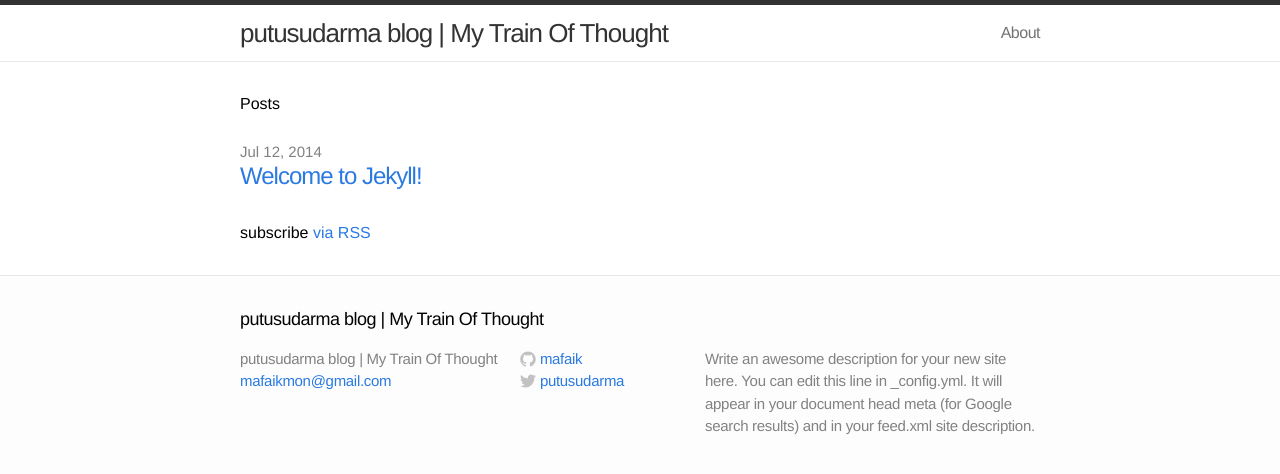
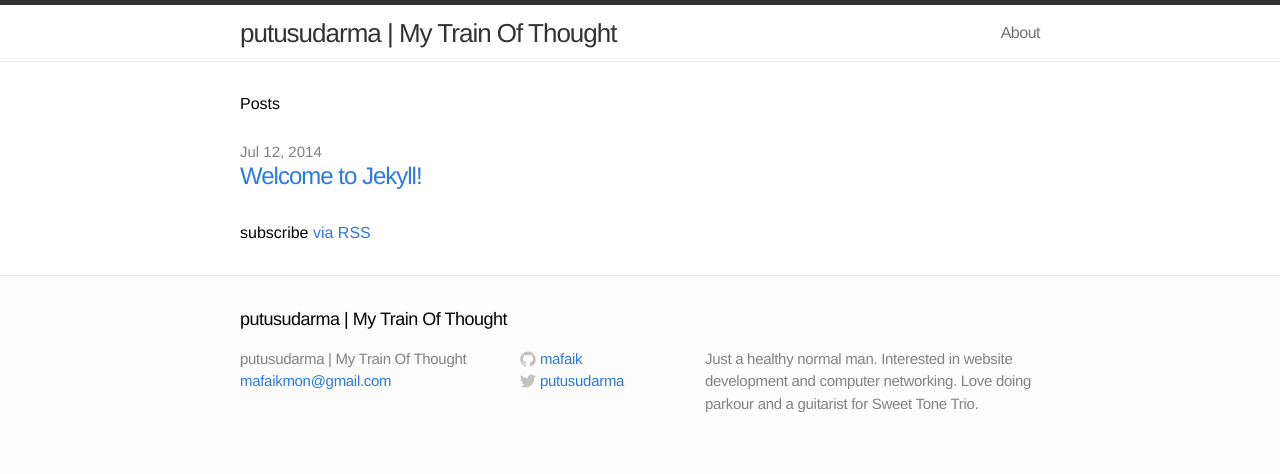
Before and after one commit to mafaik/mafaik.github.io, a Jekyll site: the page built from index.html, in a window 1280 px wide. Shown: the top 474 px of the page. Built offline with Jekyll 4.4.1, drawn with Linux system fonts in a browser that asks for light colours.

```diff
--- /dev/null
+++ b/CNAME
@@ -0,0 +1 @@
+putusudarma.me
--- a/_config.yml
+++ b/_config.yml
@@ -1,7 +1,7 @@
 # Site settings
-title: putusudarma blog | My Train Of Thought
+title: putusudarma | My Train Of Thought
 email: mafaikmon@gmail.com
-description: "Write an awesome description for your new site here. You can edit this line in _config.yml. It will appear in your document head meta (for Google search results) and in your feed.xml site description."
+description: "Just a healthy normal man. Interested in website development and computer networking. Love doing parkour and a guitarist for Sweet Tone Trio."
 baseurl: ""
 url: "http://putusudarma.me"
 twitter_username: putusudarma
```
